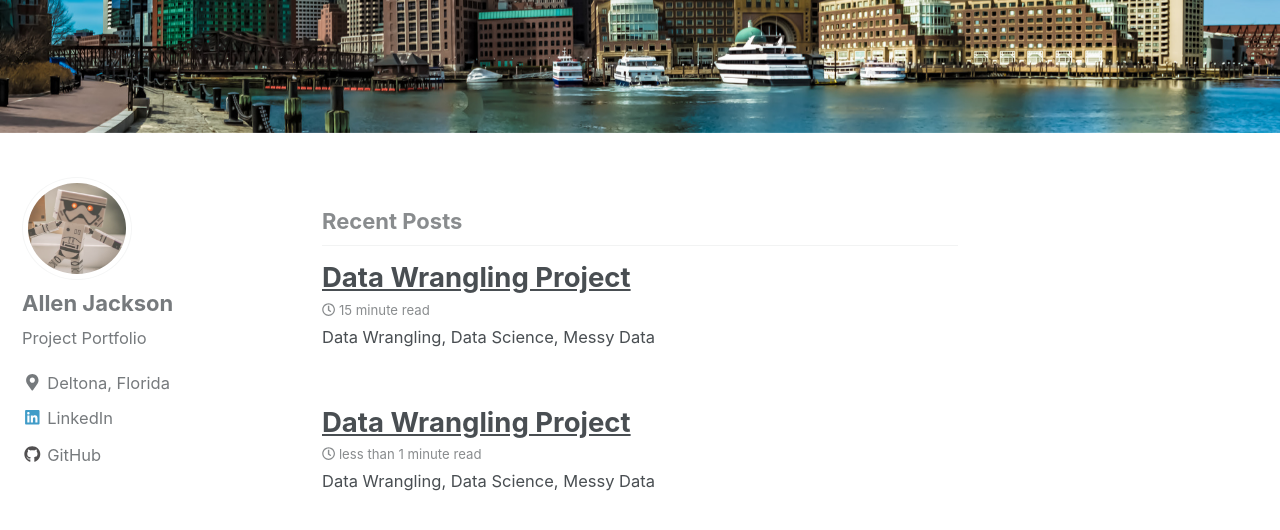
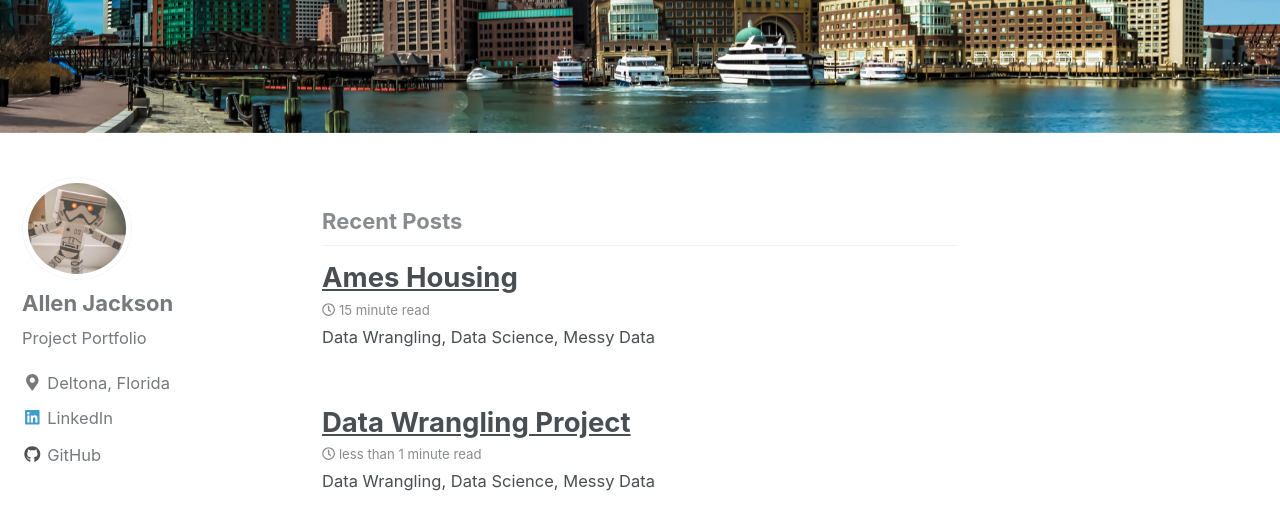
Before and after one commit to Nella796/Nella796.github.io, a Jekyll site: the page built from index.html, in a window 1280 px wide and 900 px high, scrolled down 475 px. Shown: the top 530 px of the window. Built offline with Jekyll 4.4.1, drawn with Linux system fonts in a browser that asks for light colours; nearby versions of some CDN libraries; the list of posts is cut into pages by our own code.

Commit message:
changed a project title

```diff
--- a/_posts/2020-10-18-ames.md
+++ b/_posts/2020-10-18-ames.md
@@ -1,5 +1,5 @@
 ---
-title: "Data Wrangling Project"
+title: "Ames Housing"
 date: 2018-01-28
 tags: [data wrangling, data science, messy data]
 header:
```
